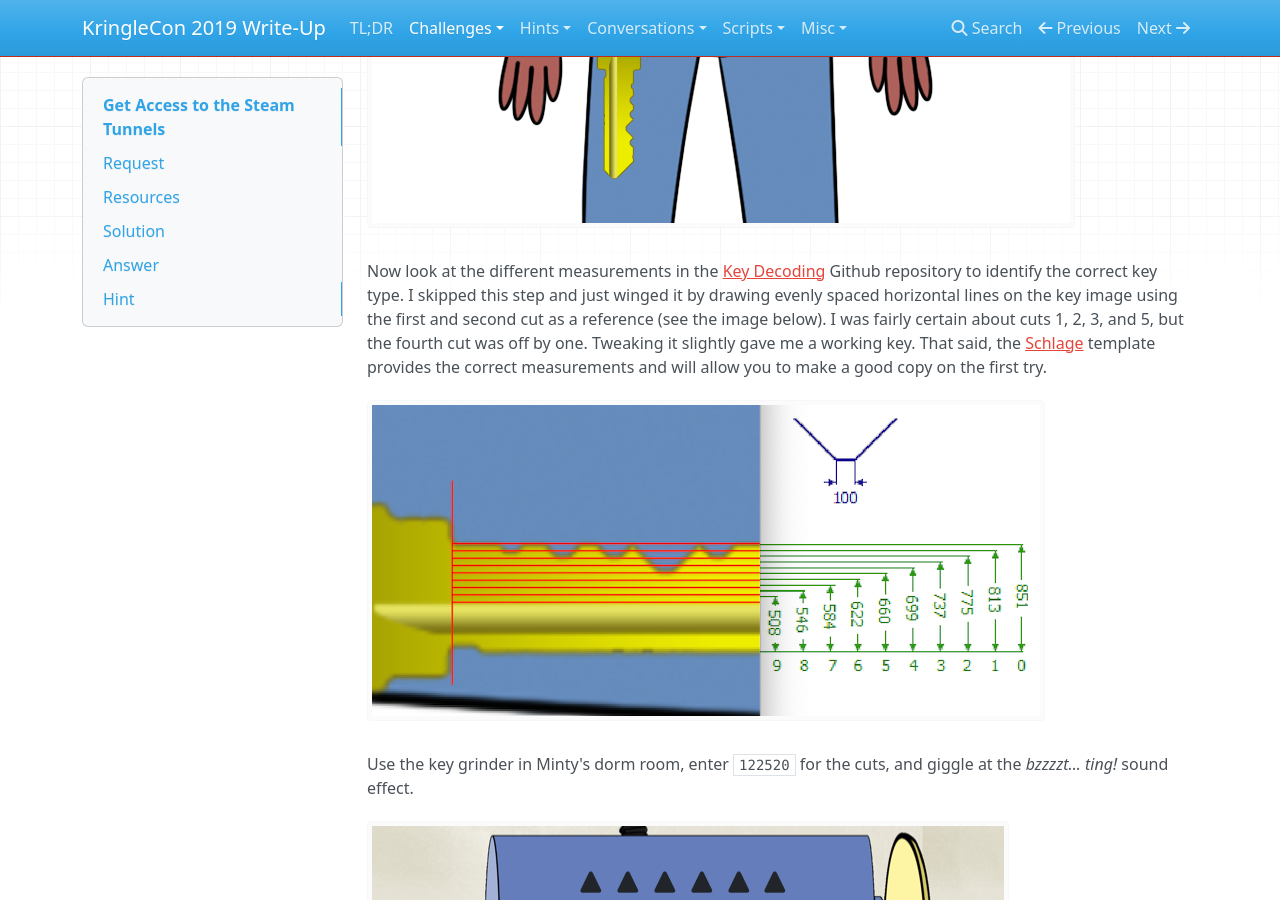
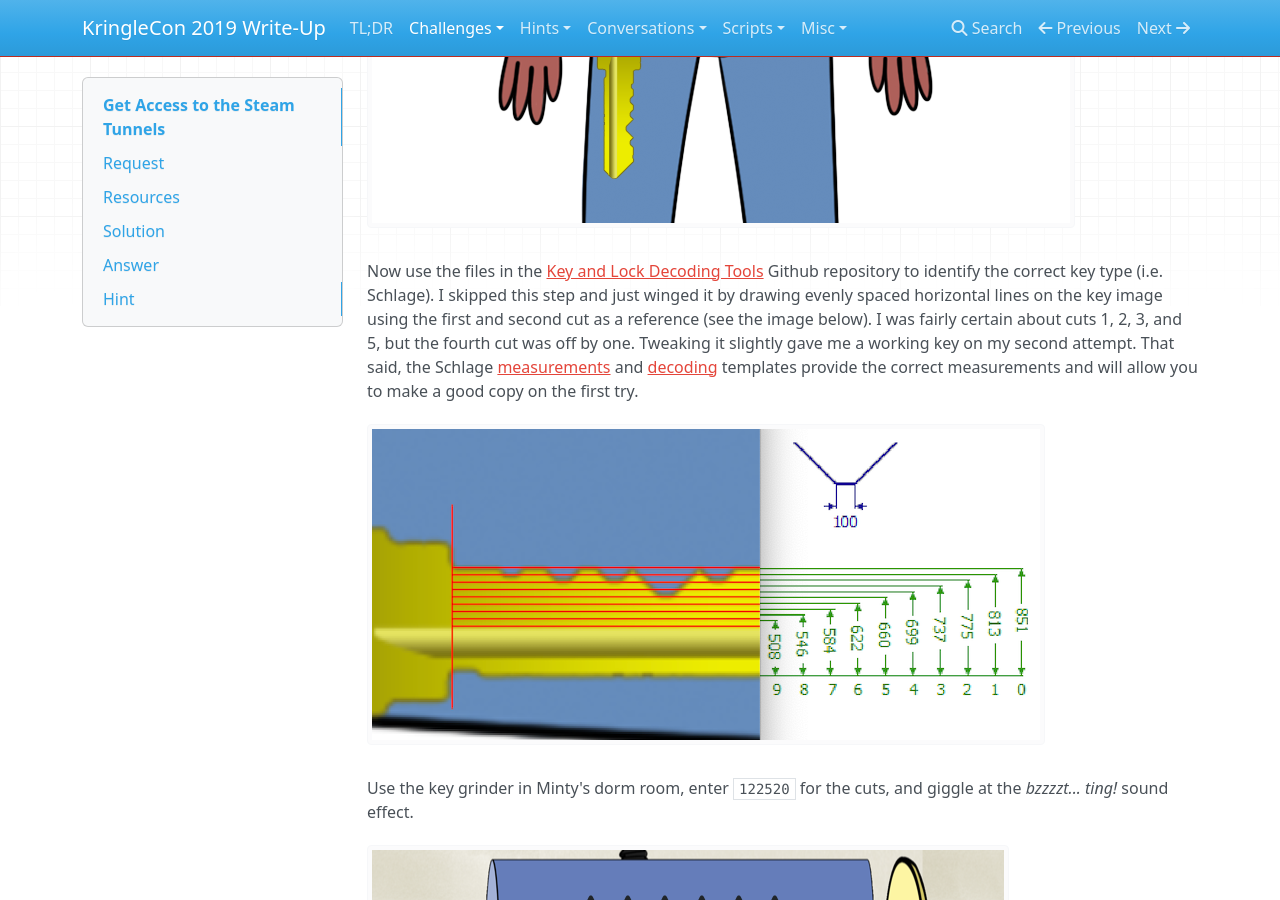
Before and after one commit to crahan/HolidayHackChallenge2019, an MkDocs documentation site: the page built from docs/challenges/c7.md, in a window 1280 px wide and 900 px high, scrolled down 2121 px. Built offline with MkDocs 1.6.1, drawn with Linux system fonts in a browser that asks for light colours; nearby versions of some CDN libraries; a style sheet for code colours, icons or effects is not loaded; some of the changed text lies outside the part shown.

Commit message:
c7 repo  link updates

```diff
--- a/docs/challenges/c7.md
+++ b/docs/challenges/c7.md
@@ -5,15 +5,15 @@
 > Gain access to the steam tunnels. Who took the turtle doves? Please tell us their first and last name. For hints on achieving this objective, please visit Minty's dorm room and talk with Minty Candy Cane.
 
 ## Resources
-- [Key Decoding](https://github.com/deviantollam/decoding)
-- [Optical Decoding of Keys](https://www.youtube.com/watch?v=KU6FJnbkeLA&feature=youtu.be)
+- [Key and Lock Decoding Tools](https://github.com/deviantollam/decoding)
+- [Deviant Ollam, Optical Decoding of Keys](https://www.youtube.com/watch?v=KU6FJnbkeLA)
 
 ## Solution
 To enter the steam tunnels we need to copy the right key and use it with the lock in the dorm room closet. When you enter the dorm room a mysterious figure with a key hanging from his belt will linger for a few seconds and then run away into the closet. No matter the amount of zooming and enhancing, the key resolution is far too low to be useful. We need to find a better image.
 
 ![Krampus Dorm](../img/challenges/c7/c7_1_enhance.png)
 
-Each elf has their own specific CSS class and avatar image (there's even a few [elves](../misc/interesting_ui.md#unused-elves) and [toy soldiers](../misc/interesting_ui.md#toy-elf-soldiers) which are listed in the CSS but don't seem to appear in the game itself). For example, the class and associated image for Minty's avatar are shown below.
+Each elf has their own specific CSS class and avatar image (there's even a few [elves](../misc/interesting_ui.md#unused-elves) and [toy soldiers](../misc/interesting_ui.md#toy-elf-soldiers) which are listed in the CSS but don't seem to appear in the game itself). For example, the CSS class and associated image for Minty's avatar are shown below.
 
 ![Minty CSS](../img/challenges/c7/c7_2.png)
 
@@ -25,7 +25,7 @@
 
 ![Krampus Key](../img/challenges/c7/c7_4.png)
 
-Now look at the different measurements in the [Key Decoding](https://github.com/deviantollam/decoding) Github repository to identify the correct key type. I skipped this step and just winged it by drawing evenly spaced horizontal lines on the key image using the first and second cut as a reference (see the image below). I was fairly certain about cuts 1, 2, 3, and 5, but the fourth cut was off by one. Tweaking it slightly gave me a working key. That said, the [Schlage](https://github.com/deviantollam/decoding/blob/master/Key%20Measurments/Key%20Measurments%20-%20Schlage.png) template provides the correct measurements and will allow you to make a good copy on the first try.
+Now use the files in the [Key and Lock Decoding Tools](https://github.com/deviantollam/decoding) Github repository to identify the correct key type (i.e. Schlage). I skipped this step and just winged it by drawing evenly spaced horizontal lines on the key image using the first and second cut as a reference (see the image below). I was fairly certain about cuts 1, 2, 3, and 5, but the fourth cut was off by one. Tweaking it slightly gave me a working key on my second attempt. That said, the Schlage [measurements](https://github.com/deviantollam/decoding/blob/master/Key%20Measurments/Key%20Measurments%20-%20Schlage.png) and [decoding](https://github.com/deviantollam/decoding/blob/master/Key%20Decoding/Decoding%20-%20Schlage.png) templates provide the correct measurements and will allow you to make a good copy on the first try.
 
 ![Key Cuts](../img/challenges/c7/c7_5.png)
 
```
